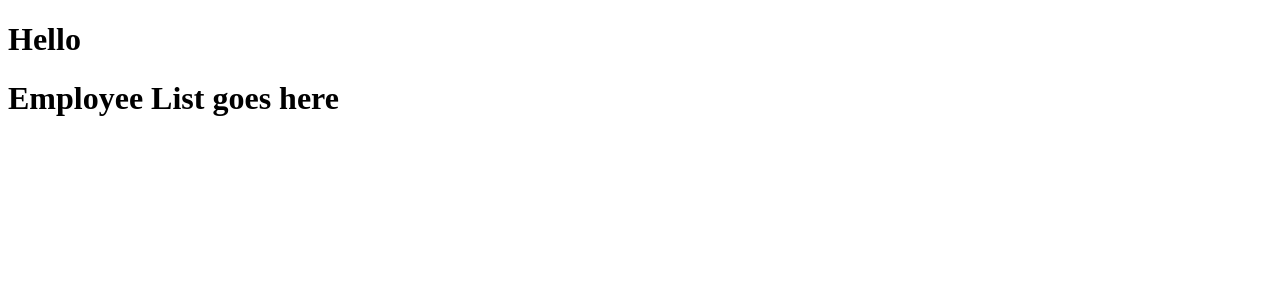
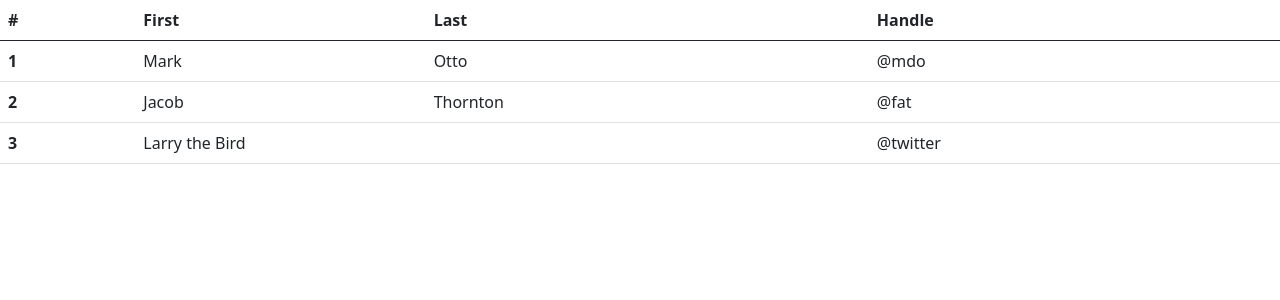
Before and after one commit to lain7891/react-employee-dir, a React (Create React App) app: page /Employee in a window 1280 px wide. Shown: the top 300 px of the page. Built offline with nearby package versions, Linux system fonts and the light colour scheme; no server answers.

Commit message:
worked on axios, routes, search bar and table

```diff
--- a/package.json
+++ b/package.json
@@ -11,6 +11,7 @@
     "react": "^17.0.1",
     "react-bootstrap": "^1.4.3",
     "react-dom": "^17.0.1",
+    "react-router-dom": "^5.2.0",
     "react-scripts": "4.0.1",
     "web-vitals": "^0.2.4"
   },
--- a/public/index.html
+++ b/public/index.html
@@ -15,6 +15,12 @@
       user's mobile device or desktop. See https://developers.google.com/web/fundamentals/web-app-manifest/
     -->
     <link rel="manifest" href="%PUBLIC_URL%/manifest.json" />
+    <link
+      href="https://cdn.jsdelivr.net/npm/bootstrap@5.0.0-beta1/dist/css/bootstrap.min.css"
+      rel="stylesheet"
+      integrity="sha384-giJF6kkoqNQ00vy+HMDP7azOuL0xtbfIcaT9wjKHr8RbDVddVHyTfAAsrekwKmP1"
+      crossorigin="anonymous"
+    />
     <!--
       Notice the use of %PUBLIC_URL% in the tags above.
       It will be replaced with the URL of the `public` folder during the build.
--- a/src/App.js
+++ b/src/App.js
@@ -1,21 +1,34 @@
 import React from "react";
 import Employee from "./components/Employee";
+
+import { BrowserRouter as Router, Route } from "react-router-dom";
+import Search from "./components/Search";
 // import Footer from './components/Footer';
 // import Header from './components/Header';
 
+function App() {
+  return (
+    <Router>
+      <Route exact path="/" component={Search} />
+      <Route exact path="/Search" component={Search} />
+      <Route exact path="/Employee" component={Employee} />
+    </Router>
+  );
+}
 
-class App extends React.Component{
-  render(){
-    return(
-<div className="App">
-<h1>Hello</h1>
-{/* <Header/> */}
-<Employee/>
-{/* <Footer/> */}
-</div>
-    )
-  }
-}
+// class App extends React.Component{
+//   render(){
+//     return(
+// <div className="App">
+// <h1>Hello</h1>
+// {/* <Header/> */}
+// <Employee/>
+// {/* <Footer/> */}
+
+// </div>
+//     )
+//   }
+// }
 
 // function App() {
 //   return (
--- a/src/components/Employee.jsx
+++ b/src/components/Employee.jsx
@@ -1,12 +1,64 @@
+
 import React, { Component } from 'react';
+// import API from "../utils/API";
 import axios from "axios";
 
+// import axios from "axios";
+
 class Employee extends Component {
+
+state={
+   employees: "",
+};
+
+componentDidMount(){
+    this.randomEmployee();
+};
+
+randomEmployee = () => {
+    axios.get("https://randomuser.me/api/").then(response => {
+        console.log(response.data.results);
+        this.setState({
+            employees: response.data.results,
+        })
+    }).catch((err) => {
+        console.log(err)
+    })
+
+// API.getRandomEmployee().then(res => this.setState({employees: res.data})).catch(err => console.log(err))
+};
+
     render() {
         return (
-            <div>
-                <h1>Employee List goes here</h1>
-            </div>
+            <table class="table">
+  <thead>
+    <tr>
+      <th scope="col">#</th>
+      <th scope="col">First</th>
+      <th scope="col">Last</th>
+      <th scope="col">Handle</th>
+    </tr>
+  </thead>
+  <tbody>
+    <tr>
+      <th scope="row">1</th>
+      <td>Mark</td>
+      <td>Otto</td>
+      <td>@mdo</td>
+    </tr>
+    <tr>
+      <th scope="row">2</th>
+      <td>Jacob</td>
+      <td>Thornton</td>
+      <td>@fat</td>
+    </tr>
+    <tr>
+      <th scope="row">3</th>
+      <td colspan="2">Larry the Bird</td>
+      <td>@twitter</td>
+    </tr>
+  </tbody>
+</table>
         );
     }
 }
--- a/src/components/Search.jsx
+++ b/src/components/Search.jsx
@@ -1,20 +1,27 @@
 import React, { Component } from 'react';
-import InputGroup from 'react-bootstrap/InputGroup';
-import Button from 'react-bootstrap/Button';
+// import InputGroup from 'react-bootstrap/InputGroup';
+// import Button from 'react-bootstrap/Button';
 
 class Search extends Component {
     render() {
         return (
-            <div>
+            <div className="container">
+                <div className="row">
+                    <div className="col">
+                        <h1 className="text-center">Search by Employee Name</h1>
+                    </div>
+                </div>
+                <div className="row">
+                    <div className="col">
+                    <select className="form-select" aria-label="Default select example">
+  <option selected>Choose an Employee</option>
+  <option value="mary">Mary</option>
+  <option value="bob">Bob</option>
+  <option value="sam">Sam</option>
+</select>
 
-            <InputGroup className="mb-3">
-
-              <InputGroup.Append>
-                <Button variant="outline-secondary">Search</Button>
-              </InputGroup.Append>
-            </InputGroup>
-
-
+                 </div>
+                </div>
 
                        </div>
         );
```
Also changed, not shown: src/utils/API.js (+7 -0 lines), 2 other files (tests, documents, lock files or other folders).
